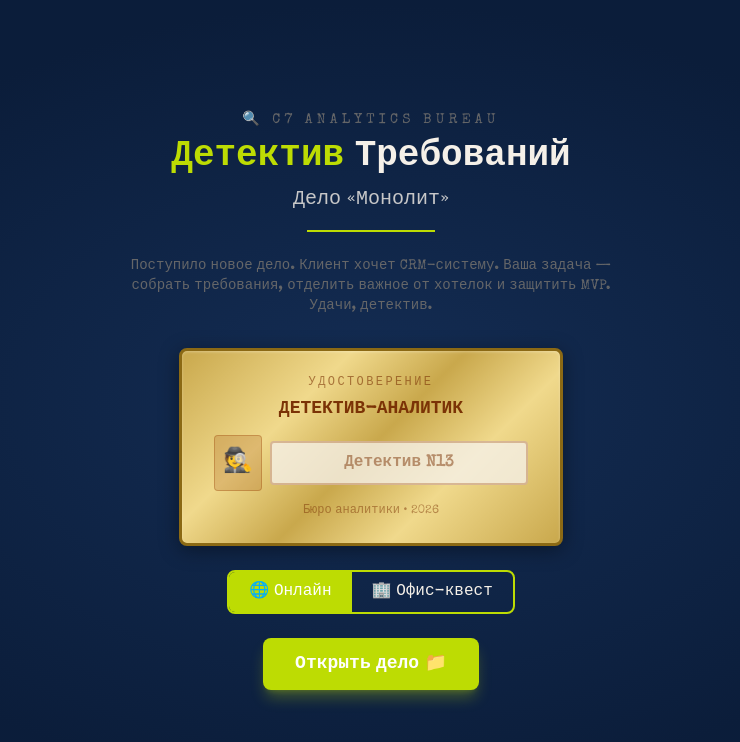
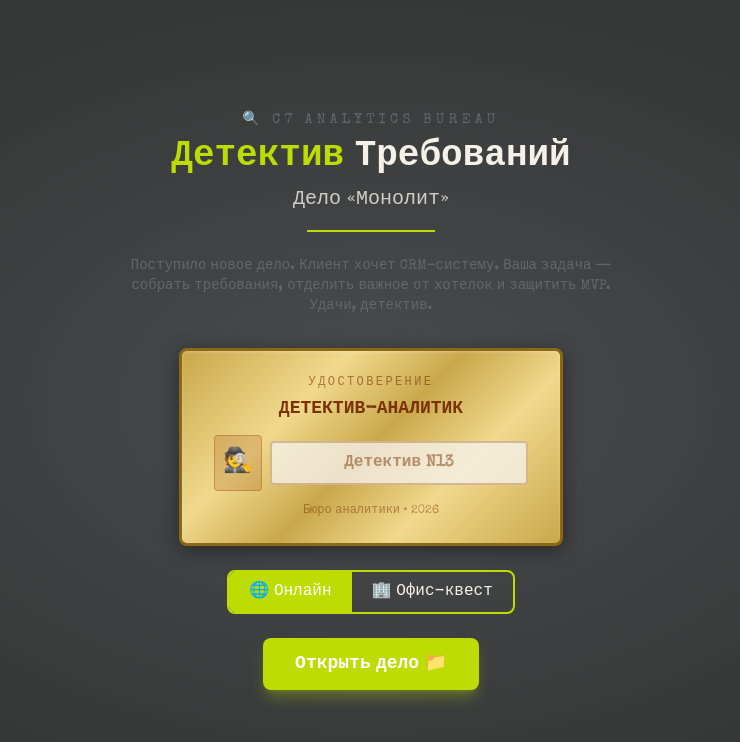
Before and after one commit to JenyaOs/GameCommunity, a React (Vite) app: page / in a window 1280 px wide. Shown: the top 742 px of the page, without its empty margins (269-1009 px from the left). Built offline with nearby package versions, Linux system fonts and the light colour scheme.

Commit message:
Update NameScreen.tsx

```diff
--- a/src/components/NameScreen.tsx
+++ b/src/components/NameScreen.tsx
@@ -11,7 +11,9 @@ export default function NameScreen({ onStart }: NameScreenProps) {
   const [showForm, setShowForm] = useState(false);
 
   return (
-    <div className="min-h-screen flex items-center justify-center p-4" style={{ background: 'radial-gradient(ellipse at center, #142d54 0%, #0B1D3A 70%)' }}>
+    <div className="min-h-screen flex items-center justify-center p-4" style={{
+  background: `radial-gradient(ellipse at center, var(--color-navy-light) 0%, var(--color-navy) 70%)`
+}}>
       <div className="max-w-lg w-full page-fade-in">
         {/* Title */}
         <div className="text-center mb-8">
```
